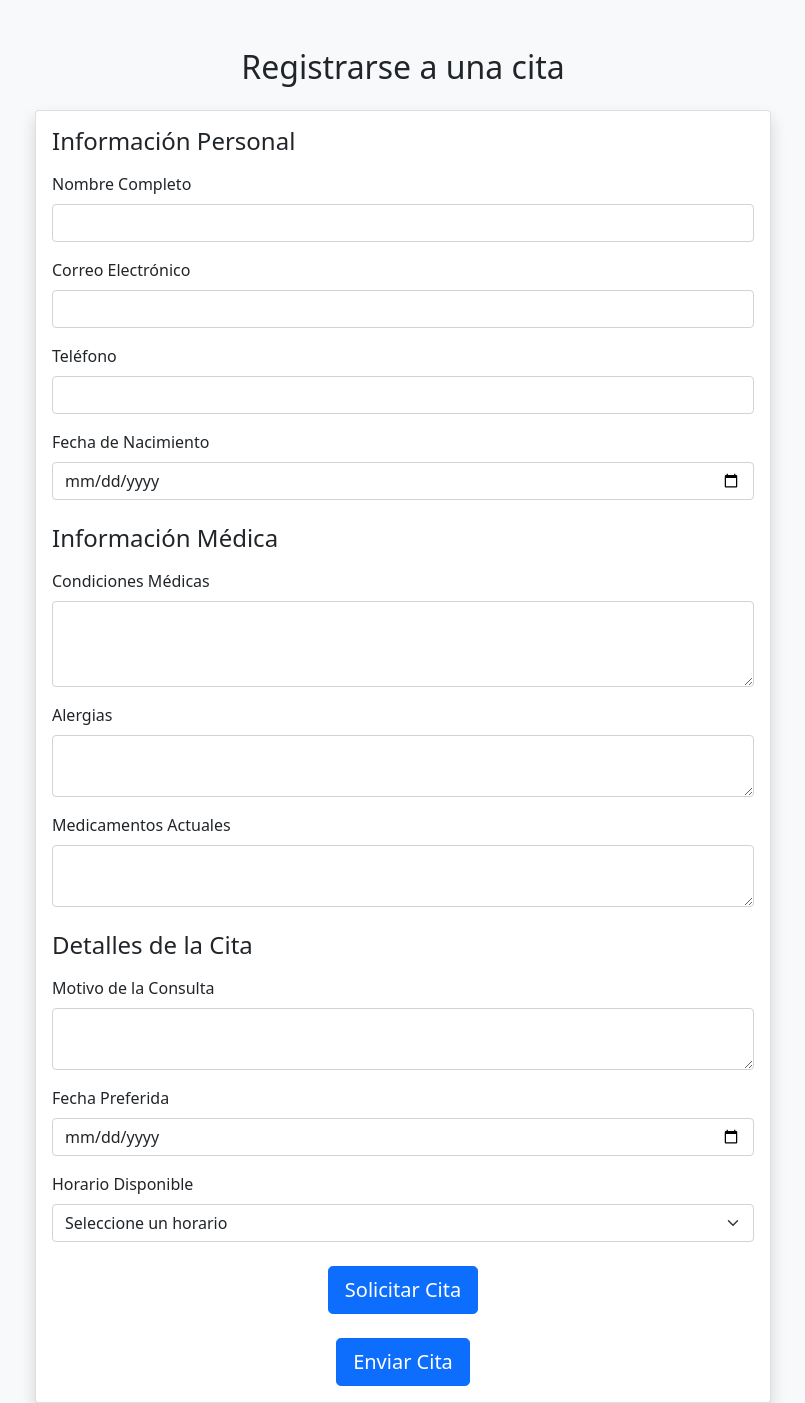
After one commit to makexlabs/clinica_dental, a Flask app: page /citas in a window 1280 px wide. The commit adds this page. Shown: the whole page, without its empty margins (237-1042 px from the left). Run offline with Flask 2, Linux system fonts and the light colour scheme; parts of the project's set-up code (start-up, migrations or seed data) failed here and were passed over; some libraries are stand-ins or nearby versions.

Commit message:
Se actualizo la seguridad CP y se agrego una opcion de formulario para citas

```diff
--- a/app.py
+++ b/app.py
@@ -20,16 +20,34 @@ csrf = CSRFProtect(app)
 
 # Configurar Talisman (desactivado en desarrollo, flexible en producción)
 if os.getenv('FLASK_ENV', 'development') == 'production':
-    csp = {
-        'default-src': "'self'",
-        'img-src': "'self' data:",
-        'script-src': "'self' https://unpkg.com",
-        'style-src': "'self' 'unsafe-inline' https://unpkg.com",
-        'font-src': "'self' data:",  # Permitir fuentes embebidas
-    }
-    Talisman(app, content_security_policy=csp)
+   csp = {
+    'default-src': "'self'",
+    'script-src': [
+        "'self'",
+        "'unsafe-inline'",
+        "'unsafe-eval'",
+        "https://cdn.jsdelivr.net",
+        "http://me.kis.v2.scr.kaspersky-labs.com",
+        "ws://me.kis.v2.scr.kaspersky-labs.com"
+    ],
+    'style-src': [
+        "'self'",
+        "'unsafe-inline'",
+        "https://unpkg.com",
+        "https://cdn.jsdelivr.net",
+        "http://me.kis.v2.scr.kaspersky-labs.com",
+        "ws://me.kis.v2.scr.kaspersky-labs.com"
+    ],
+    'img-src': "'self' data:",
+    'font-src': "'self' data: https://cdn.jsdelivr.net",
+    'connect-src': "'self'"
+}
+
+if not app.debug:
+    Talisman(app,
+             content_security_policy=csp,
+             content_security_policy_nonce_in=None)  # Remove nonce requirement
 else:
-    # En desarrollo, desactivar CSP para evitar bloqueos innecesarios
     Talisman(app, content_security_policy=None)
 
 # Rutas
@@ -49,6 +67,9 @@ def juego():
 def promociones():
     return render_template('promociones.html')
 
+@app.route('/citas')
+def citas():
+    return render_template('citas.html')
 # Ejecutar la aplicación
 if __name__ == '__main__':
     # Ejecuta en modo de desarrollo local
--- /dev/null
+++ b/templates/citas.html
@@ -0,0 +1,199 @@
+<!DOCTYPE html>
+<html lang="es">
+<head>
+    <meta charset="UTF-8">
+    <meta name="viewport" content="width=device-width, initial-scale=1.0">
+    <title>Registro de Cita Dental</title>
+    <link href="https://cdn.jsdelivr.net/npm/bootstrap@5.1.3/dist/css/bootstrap.min.css" rel="stylesheet">
+</head>
+<body class="bg-light">
+    <div class="container">
+        <div class="row justify-content-center">
+            <div class="col-md-8">
+                <h2 class="text-center mt-5 mb-4">Registrarse a una cita</h2>
+                <div class="card shadow">
+                    <div class="card-body">
+                        <form>
+                            <!-- Información Personal -->
+                            <h4 class="mb-3">Información Personal</h4>
+                            <div class="mb-3">
+                                <label for="nombre" class="form-label">Nombre Completo</label>
+                                <input type="text" class="form-control" id="nombre" required>
+                            </div>
+                            <div class="mb-3">
+                                <label for="email" class="form-label">Correo Electrónico</label>
+                                <input type="email" class="form-control" id="email" required>
+                            </div>
+                            <div class="mb-3">
+                                <label for="telefono" class="form-label">Teléfono</label>
+                                <input type="tel" class="form-control" id="telefono" required>
+                            </div>
+                            <div class="mb-3">
+                                <label for="fecha_nacimiento" class="form-label">Fecha de Nacimiento</label>
+                                <input type="date" class="form-control" id="fecha_nacimiento" required>
+                            </div>
+
+                            <!-- Información Médica -->
+                            <h4 class="mb-3 mt-4">Información Médica</h4>
+                            <div class="mb-3">
+                                <label for="condiciones_medicas" class="form-label">Condiciones Médicas</label>
+                                <textarea class="form-control" id="condiciones_medicas" rows="3"></textarea>
+                            </div>
+                            <div class="mb-3">
+                                <label for="alergias" class="form-label">Alergias</label>
+                                <textarea class="form-control" id="alergias" rows="2"></textarea>
+                            </div>
+                            <div class="mb-3">
+                                <label for="medicamentos" class="form-label">Medicamentos Actuales</label>
+                                <textarea class="form-control" id="medicamentos" rows="2"></textarea>
+                            </div>
+
+                            <!-- Detalles de la Cita -->
+                            <h4 class="mb-3 mt-4">Detalles de la Cita</h4>
+                            <div class="mb-3">
+                                <label for="motivo_consulta" class="form-label">Motivo de la Consulta</label>
+                                <textarea class="form-control" id="motivo_consulta" rows="2" required></textarea>
+                            </div>
+                            <div class="mb-3">
+                                <label for="fecha_preferida" class="form-label">Fecha Preferida</label>
+                                <input type="date" class="form-control" id="fecha_preferida" required>
+                            </div>
+                            <div class="mb-3">
+                                <label for="horario_preferido" class="form-label">Horario Disponible</label>
+                                <select class="form-select" id="horario_preferido" required>
+                                    <option value="">Seleccione un horario</option>
+                                    <option value="09:00">09:00</option>
+                                    <option value="10:00">10:00</option>
+                                    <option value="11:00">11:00</option>
+                                    <option value="12:00">12:00</option>
+                                    <option value="16:00">16:00</option>
+                                    <option value="17:00">17:00</option>
+                                </select>
+                            </div>
+                            <div class="text-center mt-4">
+                                <button type="submit" class="btn btn-primary btn-lg">Solicitar Cita</button>
+                            </div>
+                            <div class="text-center mt-4">
+                                <button type="submit" class="btn btn-primary btn-lg" id="enviarCita">Enviar Cita</button>
+                            </div>
+                        </form>
+                    </div>
+                </div>
+            </div>
+        </div>
+    </div>
+
+    <script src="https://cdn.jsdelivr.net/npm/bootstrap@5.1.3/dist/js/bootstrap.bundle.min.js"></script>
+    <script>
+        const phoneNumber = '524493909262'; // Replace with doctor's phone number
+
+        document.getElementById('enviarCita').addEventListener('click', function(e) {
+            e.preventDefault();
+
+            // Collect form data
+            const nombre = document.getElementById('nombre').value;
+            const email = document.getElementById('email').value;
+            const telefono = document.getElementById('telefono').value;
+            const fechaNacimiento = document.getElementById('fecha_nacimiento').value;
+            const condicionesMedicas = document.getElementById('condiciones_medicas').value;
+            const alergias = document.getElementById('alergias').value;
+            const medicamentos = document.getElementById('medicamentos').value;
+            const motivoConsulta = document.getElementById('motivo_consulta').value;
+            const fechaPreferida = document.getElementById('fecha_preferida').value;
+            const horarioPreferido = document.getElementById('horario_preferido').value;
+
+            // Format message
+            const message = `
+                *Nueva Solicitud de Cita Dental*
+                -------------------
+                *Nombre:* ${nombre}
+                *Email:* ${email}
+                *Teléfono:* ${telefono}
+                *Fecha Nacimiento:* ${fechaNacimiento}
+
+                *Información Médica:*
+                Condiciones: ${condicionesMedicas}
+                Alergias: ${alergias}
+                Medicamentos: ${medicamentos}
+
+                *Detalles Cita:*
+                Motivo: ${motivoConsulta}
+                Fecha preferida: ${fechaPreferida}
+                Horario: ${horarioPreferido}
+            `.replace(/\n/g, '%0A');
+
+            // Create WhatsApp link
+            const whatsappLink = `https://api.whatsapp.com/send?phone=${phoneNumber}&text=${message}`;
+
+
+
+
+
+            // Validate form
+            const form = document.querySelector('form');
+            if (form.checkValidity()) {
+                // Open WhatsApp with pre-filled message
+                window.open(whatsappLink, '_blank');
+            } else {
+                alert('Por favor complete todos los campos requeridos');
+            }
+        });
+
+        // Store taken appointments
+const takenAppointments = JSON.parse(localStorage.getItem('appointments')) || {};
+
+// Function to check if slot is available
+function isSlotAvailable(date, time) {
+    const key = `${date}-${time}`;
+    return !takenAppointments[key];
+}
+
+// Function to mark slot as taken
+function markSlotAsTaken(date, time) {
+    const key = `${date}-${time}`;
+    takenAppointments[key] = true;
+    localStorage.setItem('appointments', JSON.stringify(takenAppointments));
+}
+
+// Update available times when date changes
+document.getElementById('fecha_preferida').addEventListener('change', function(e) {
+    const selectedDate = e.target.value;
+    const timeSelect = document.getElementById('horario_preferido');
+    const options = timeSelect.options;
+
+    for (let i = 1; i < options.length; i++) {
+        const time = options[i].value;
+        if (!isSlotAvailable(selectedDate, time)) {
+            options[i].disabled = true;
+            options[i].text = options[i].value + ' (No disponible)';
+        } else {
+            options[i].disabled = false;
+            options[i].text = options[i].value;
+        }
+    }
+});
+
+// Update form submit handler
+document.getElementById('enviarCita').addEventListener('click', function(e) {
+    e.preventDefault();
+
+    const fecha = document.getElementById('fecha_preferida').value;
+    const horario = document.getElementById('horario_preferido').value;
+
+    if (!isSlotAvailable(fecha, horario)) {
+        alert('Lo sentimos, este horario ya no está disponible. Por favor seleccione otro.');
+        return;
+    }
+
+    // Existing form validation and WhatsApp message code here
+    // ...existing code...
+
+    // If message sent successfully, mark slot as taken
+    markSlotAsTaken(fecha, horario);
+});
+
+
+        </script>
+
+</body>
+</html>
--- a/templates/index.html
+++ b/templates/index.html
@@ -12,6 +12,7 @@
         <a href="/servicios" class="btn">Servicios</a>
         <a href="/juego" class="btn">Jugar 🎮 </a>
         <a href="/promociones" class="btn">Promociones </a>
+        <a href="/citas" class="btn">Citas </a>
     </div>
 </body>
 </html>
```
Also changed, not shown: package-lock.json (added).
